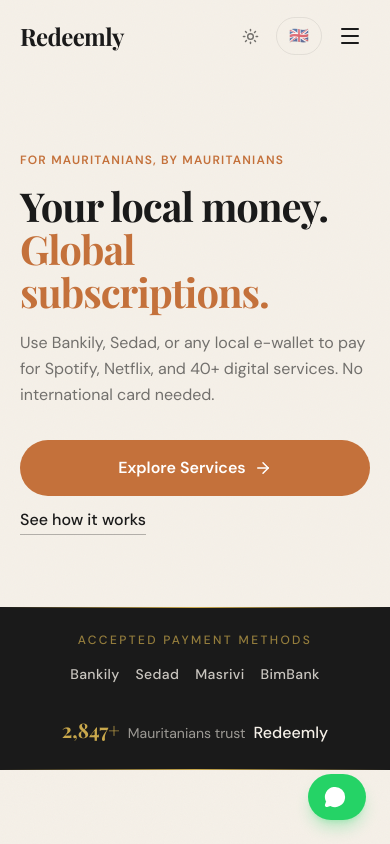
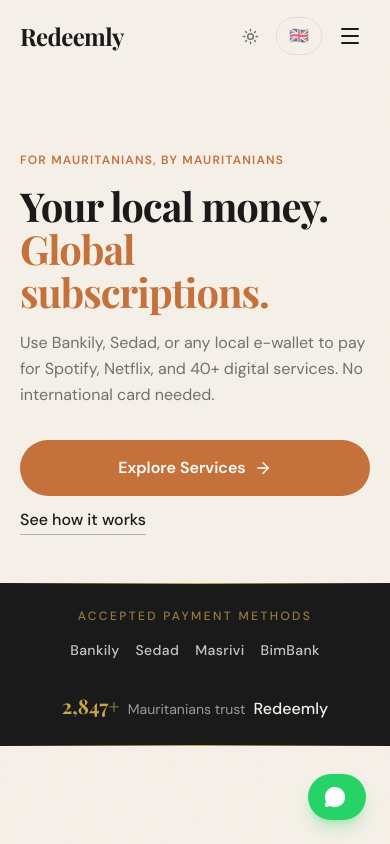
Before and after one commit to terjit-solutions/redeemly, a Next.js app: page / in a window 390 px wide. Shown: the top 844 px of the page. Built offline with nearby package versions, Linux system fonts and the light colour scheme.

Commit message:
Reduce hero bottom padding to close gap before trust strip

```diff
--- a/src/components/landing/HeroSection.tsx
+++ b/src/components/landing/HeroSection.tsx
@@ -61,7 +61,7 @@
     <section
       className={cn(
         "grain relative overflow-hidden min-h-[auto] md:min-h-[90vh]",
-        "pt-32 sm:pt-40 md:pt-44 pb-12 sm:pb-16 md:pb-0",
+        "pt-32 sm:pt-40 md:pt-44 pb-6 sm:pb-8 md:pb-0",
         isDark ? "bg-[#131313]" : "bg-sand"
       )}
       dir={rtl ? "rtl" : "ltr"}
```
